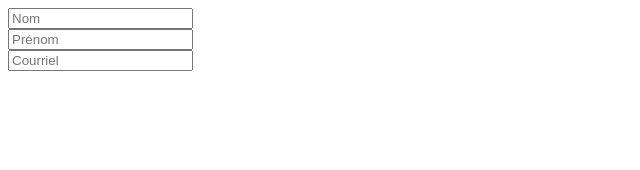
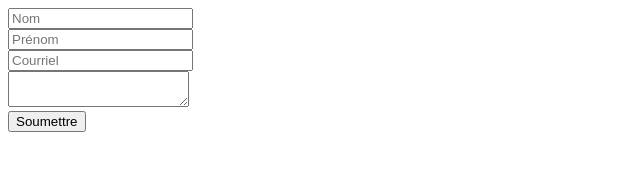
Before and after one commit to IgorVolosyanko/projet_1, a plain HTML site: page contact.html in a window 1280 px wide. Shown: the whole page, without its empty margins (0-640 px from the left). Drawn offline with Linux system fonts and the light colour scheme.

Commit message:
Ajout des inputs un bouton

```diff
--- a/contact.html
+++ b/contact.html
@@ -10,6 +10,8 @@
       <input type="text" name="nom" id="nom" placeholder="Nom" /><br />
       <input type="text" name="prenom" id="prenom" placeholder="Prénom" /><br />
       <input type="email" name="email" placeholder="Courriel" /><br />
+      <textarea name="message" id="mrssage"></textarea><br />
+      <button type="button">Soumettre</button>
     </form>
   </body>
 </html>
```
